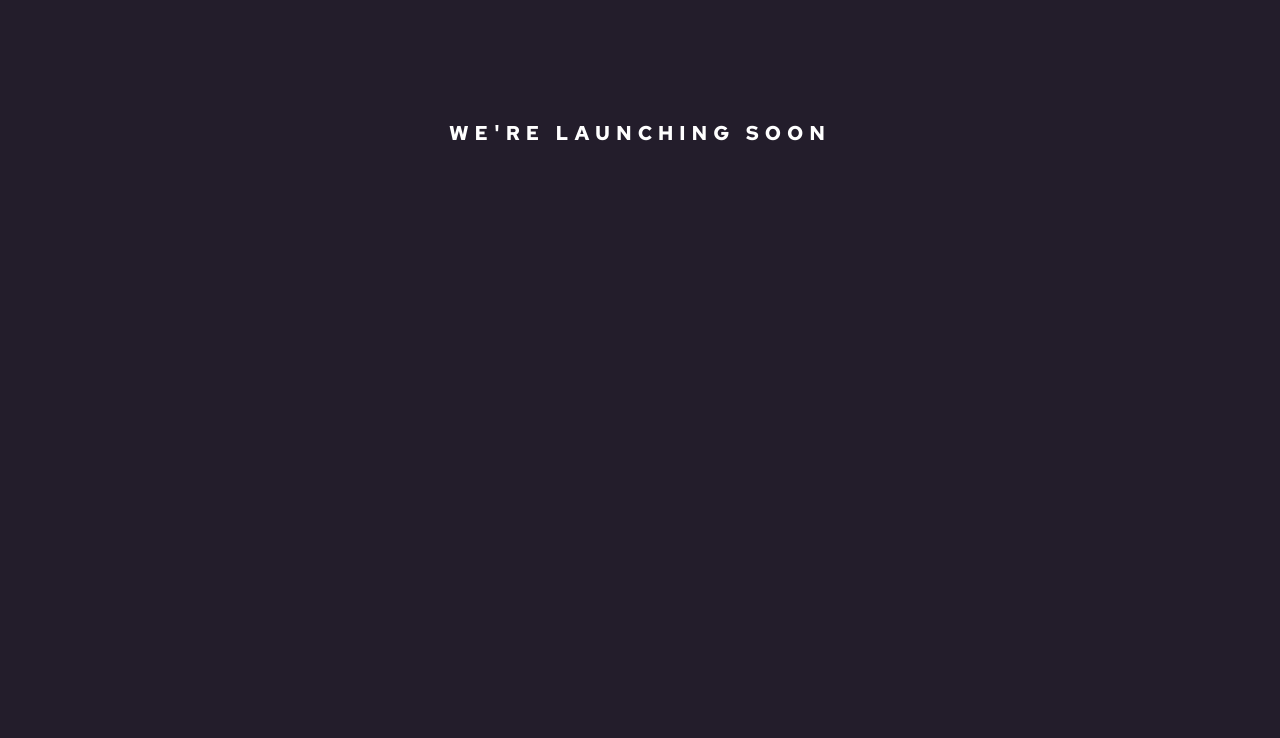
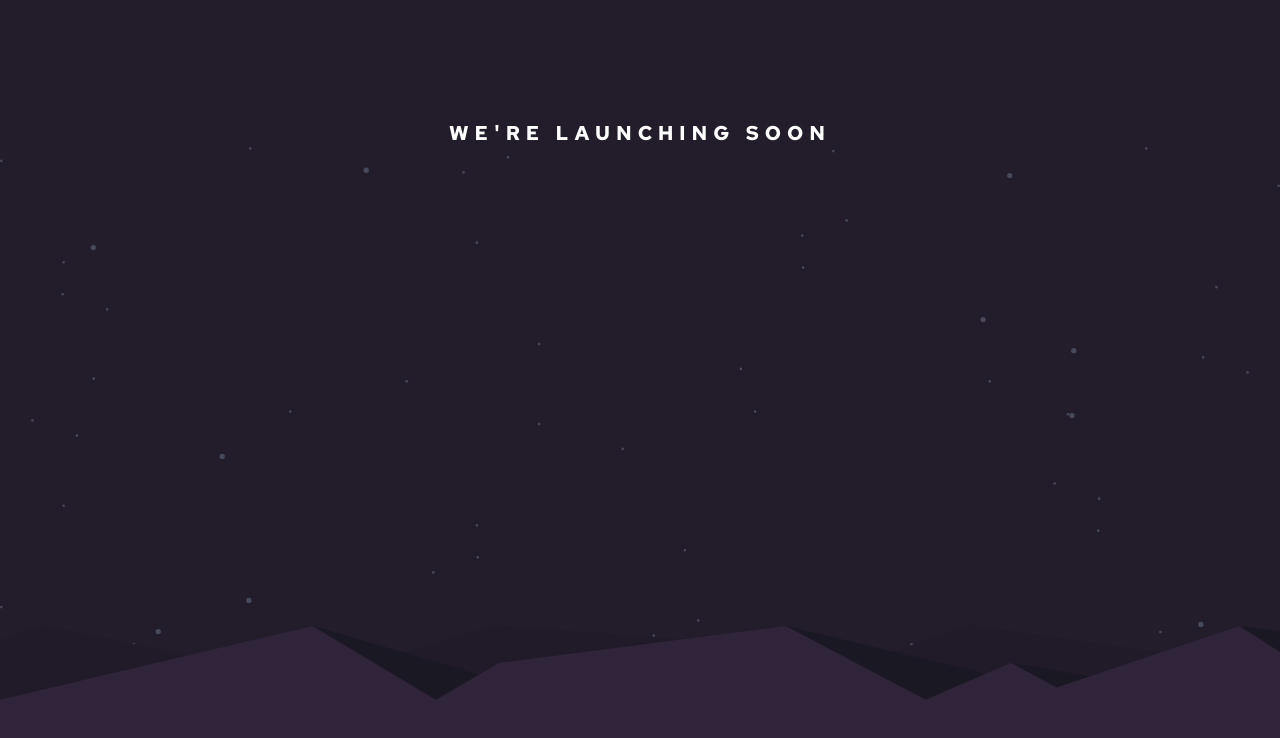
Before and after one commit to OmarBR41/launch-countdown, a React (Create React App) app: page / in a window 1280 px wide. Shown: the top 738 px of the page. Built offline with nearby package versions, Linux system fonts and the light colour scheme.

Commit message:
Add background svgs

```diff
--- a/src/components/App.js
+++ b/src/components/App.js
@@ -1,8 +1,11 @@
 import "./App.css";
+
+import Background from "./background/Background";
 
 function App() {
   return (
     <div className="App">
+      <Background />
       <main className="main">
         <p className="main__text">We're launching soon</p>
       </main>
--- /dev/null
+++ b/src/components/background/Background.css
@@ -0,0 +1,24 @@
+.background svg:first-child {
+  position: absolute;
+  top: 0;
+  left: 0;
+  width: 100vw;
+  height: 100vh;
+  z-index: 1;
+}
+
+.background svg:last-child {
+  position: fixed;
+  right: 0;
+  bottom: 0;
+  height: 30vh;
+  z-index: 10;
+}
+
+
+@media only screen and (min-width: 1250px) {
+  .background svg:last-child {
+    width: 100vw;
+    height: auto;
+  }
+}
--- /dev/null
+++ b/src/components/background/Background.js
@@ -0,0 +1,14 @@
+import React from "react";
+import "./Background.css";
+
+import { ReactComponent as Stars } from "./bg-stars.svg";
+import { ReactComponent as Hills } from "./pattern-hills.svg";
+
+export default function Background() {
+  return (
+    <div className="background">
+      <Stars />
+      <Hills />
+    </div>
+  );
+}
```
